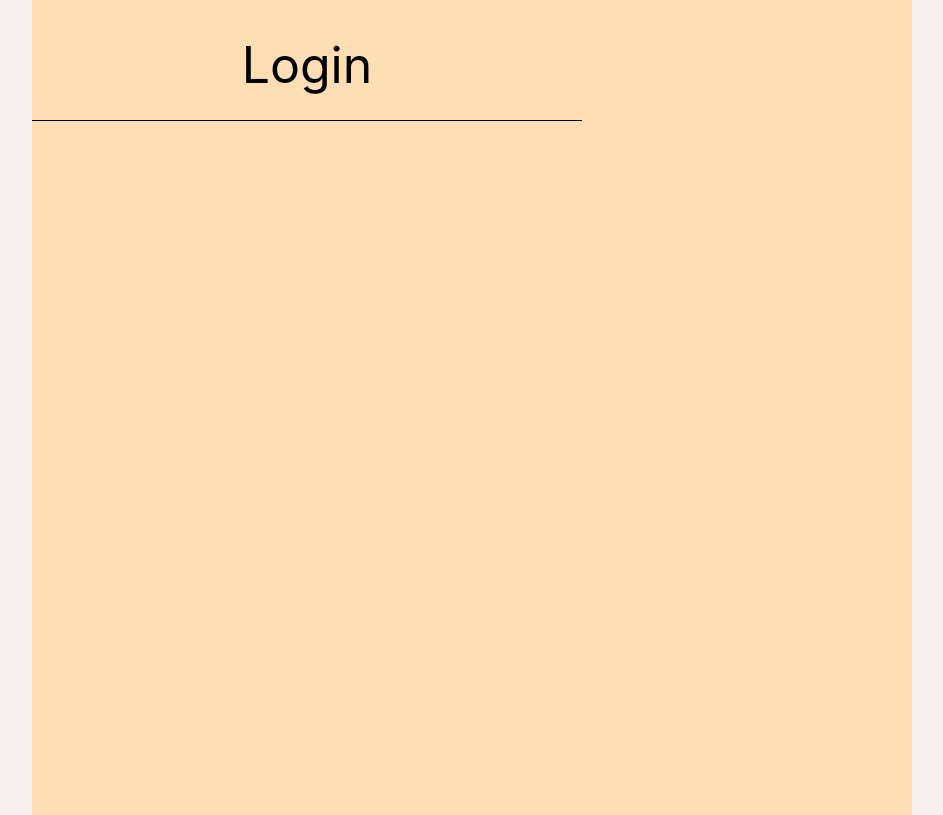
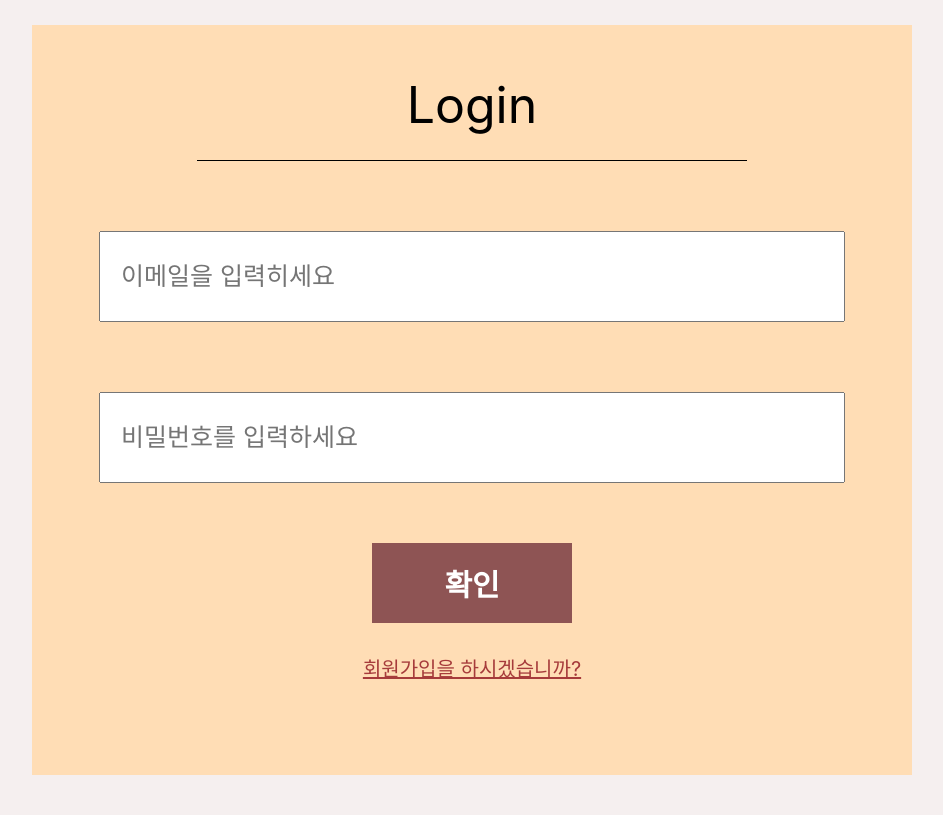
Before and after one commit to Sushi-blog/front-end, a React (Create React App) app in the folder sushi-blog/: page / in a window 1280 px wide. Shown: the whole page, without its empty margins (168-1111 px from the left). Built offline with nearby package versions, Linux system fonts and the light colour scheme.

Commit message:
ADD: 로그인 퍼블리싱 완료

```diff
--- a/sushi-blog/src/components/LOGIN/login.js
+++ b/sushi-blog/src/components/LOGIN/login.js
@@ -5,9 +5,15 @@ const Login = () => {
     return (
         <s.CenterContent>
              <s.LoginContainer>
-                 <s.TitleContainer>
-                     <p>Login</p>
-                 </s.TitleContainer>
+                <s.TitleContainer>
+                    <p>Login</p>
+                </s.TitleContainer>
+                <s.LoginInput placeholder="이메일을 입력히세요"></s.LoginInput>
+                <s.LoginInput placeholder="비밀번호를 입력하세요"></s.LoginInput>
+                <s.CheckBtn>확인</s.CheckBtn>
+                <s.SignUp onClick={()=>{
+                    window.location.href="/signup"
+                }}>회원가입을 하시겠습니까?</s.SignUp>
             </s.LoginContainer>
         </s.CenterContent>
     );
--- a/sushi-blog/src/components/LOGIN/style.js
+++ b/sushi-blog/src/components/LOGIN/style.js
@@ -10,7 +10,7 @@ export const LoginContainer = styled.div`
         top:50%;
         transform: translateY(-50%);
         width: 880px;
-        height: 830px;
+        height: 750px;
         background-color: #FFDDB5;
 `
 
@@ -20,4 +20,39 @@ export const TitleContainer = styled.div`
     width: 550px;
     height: 85px;
     border-bottom: 1px solid;
+    margin: auto;
 `
+
+export const LoginInput = styled.input`
+    width: 720px;
+    height: 85px;
+    margin-top: 70px;
+    position: relative;
+    left:50%;
+    transform: translateX(-50%);
+    font-size: 25px;
+    padding-left: 20px;
+`
+
+export const CheckBtn = styled.button`
+    width: 200px;
+    height: 80px;
+    background-color: #8E5454;
+    color: white;
+    font-size: 30px;
+    font-weight: bold;
+    border: none;
+    margin-top: 60px;
+    position:relative;
+    left: 50%;
+    transform:translateX(-50%);
+`
+
+export const SignUp = styled.p`
+    color: #A63B3B;
+    font-size: 20px;
+    text-decoration: underline solid #A63B3B;
+    cursor: pointer;
+    margin-top: 30px;
+    text-align: center;
+`
```
